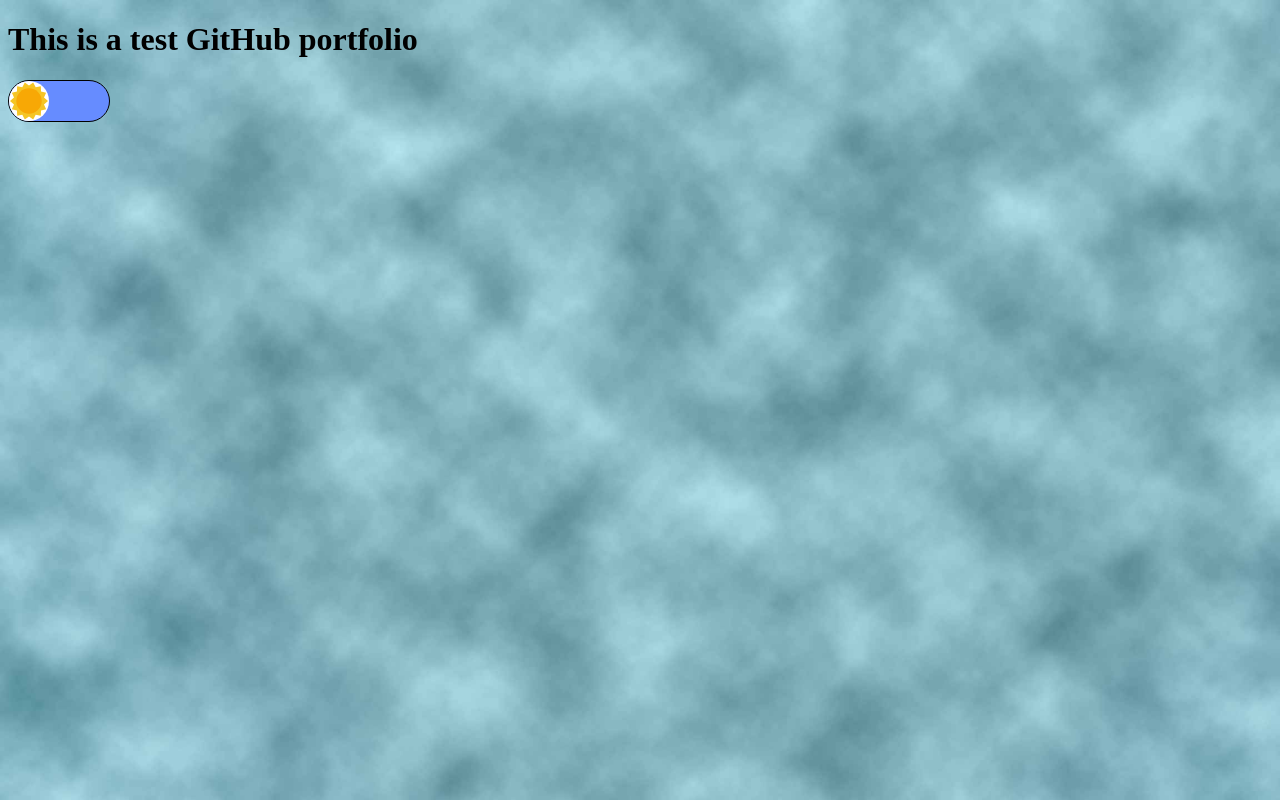
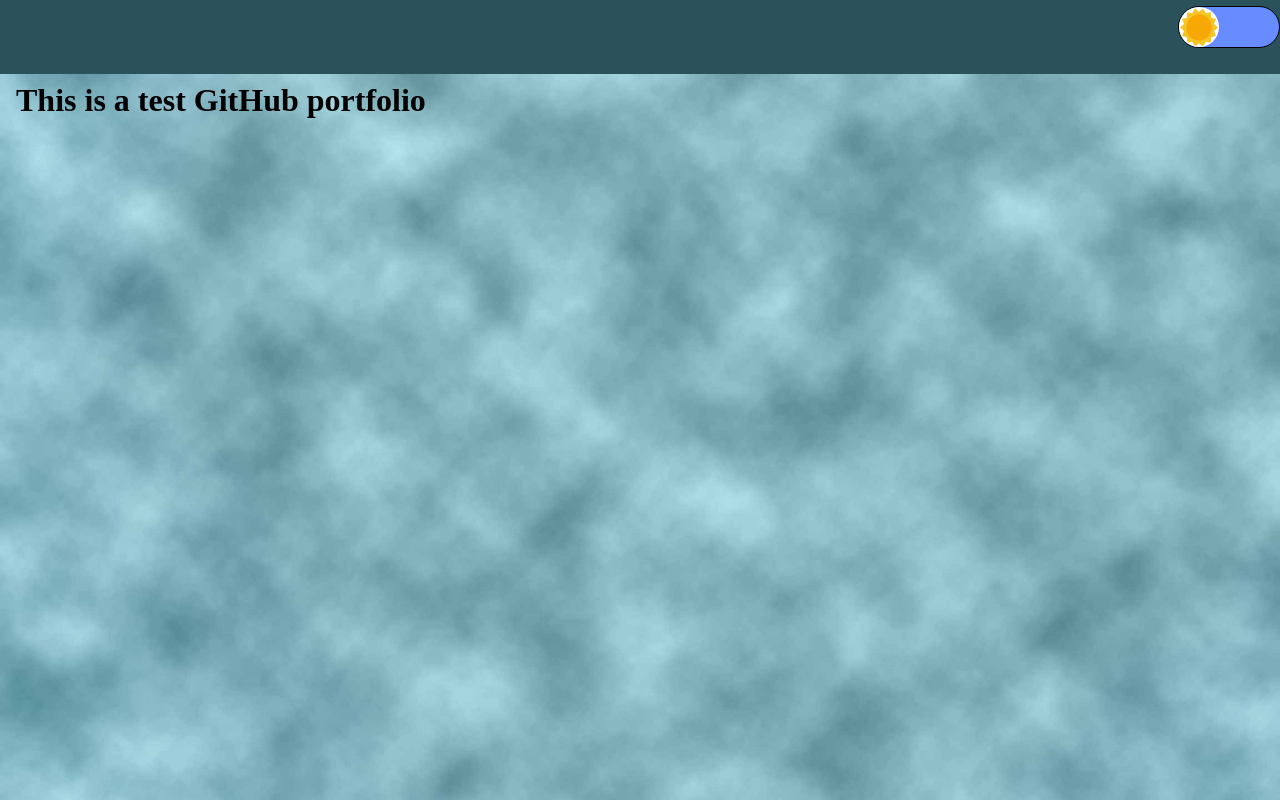
Before and after one commit to Martin-Bonchev/Martin-Bonchev.github.io, a plain HTML site: page index.html in a window 1280 px wide. Drawn offline with Linux system fonts and the light colour scheme.

Commit message:
Added top navbar
Added top navigation bar and the toggle theme button is moved in it;
Changed CSS comments for clarity;

```diff
--- a/assets/css/style.css
+++ b/assets/css/style.css
@@ -2,11 +2,22 @@ body {
     background-repeat: no-repeat;
     background-attachment: fixed;
     background-size: cover;
+    padding: 1rem;
+    padding-top: 3.8rem; /* `.navbar {height}` + `.navbar {padding-top}` + `.navbar {padding-bottom}` */
+    margin: 0;
+}
+
+.navbar {
+    position: fixed;
+    width: 100vw;
+    height: 3.8rem;
+    left: 0;
+    top: 0;
+    padding: 0.4rem 0;
+    background-color: #2B525A;
 }
 
 #theme-toggle-box {
-    display: flex;
-    align-items: center;
     width: 6.25rem;
     height: 2.5rem;
     border: 0.07rem solid black;
@@ -15,7 +26,7 @@ body {
 
 #theme-toggle-img {
     width: 2.4rem; /* Same as height */
-    height: 2.4rem; /* {theme-toggle-box height} - 2*{theme-toggle-img padding} */
+    height: 2.4rem; /* `#theme-toggle-box {height}` - 2 * `#theme-toggle-img {padding}` */
     padding: 0.05rem;
     /* border: 0.05rem solid black; */
     border-radius: 1.5rem;
@@ -24,20 +35,24 @@ body {
 }
 
 /* Utilities */
-body.bg-light-theme {
+.bg-light-theme {
     background-image: url("../images/bg_light.jpg");
 }
 
-body.bg-dark-theme {
+.bg-dark-theme {
     background-image: url("../images/bg_dark.jpg");
 }
 
 #theme-toggle-img.item-self-right {
-    margin-left: 3.75rem; /* {theme-toggle-box width} - {theme-toggle-img width} - (2 * {theme-toggle-img padding} - {theme-toggle-img border}) */
+    margin-left: 3.75rem; /* `#theme-toggle-box {width}` - `#theme-toggle-img {width}` - (2 * `#theme-toggle-img {padding}` - `#theme-toggle-img {border}`) */
 }
 
 #theme-toggle-img.item-self-left {
-    margin-left: 0rem; /* Compensates {theme-toggle-img} border's thickness */
+    margin-left: 0rem; /* Compensate `#theme-toggle-img {border-width}` */
+}
+
+.ml-auto {
+    margin-left: auto;
 }
 
 .cursor-pointer {
--- /dev/null
+++ b/assets/js/add_files.js
@@ -0,0 +1,11 @@
+function addFile(targetId, fileUrl) {
+    fetch(fileUrl)
+    .then(response => response.text())
+    .then(data => {
+        document.getElementById(targetId).innerHTML = data;
+        addToggleThemeListener();
+    })
+    .catch(error => {
+        console.error('Error loading ' + fileUrl);
+    });
+}
--- a/assets/js/toggle_buttons.js
+++ b/assets/js/navbar_buttons.js
@@ -1,9 +1,11 @@
 "use strict"
 
-var themeToggleBtn = document.getElementById("theme-toggle-img");
-themeToggleBtn.addEventListener("click", toggleTheme);
+function addToggleThemeListener() {
+    document.getElementById("theme-toggle-img").addEventListener("click", toggleTheme);
+}
 
 function toggleTheme() {
+    var themeToggleBtn = document.getElementById("theme-toggle-img")
     var img_src = document.getElementById("theme-toggle-img").src;
     var img_filename = img_src.substring(img_src.lastIndexOf('/') + 1);
 
--- a/index.html
+++ b/index.html
@@ -5,15 +5,17 @@
     <meta name="viewport" content="width=device-width, initial-scale=1.0">
     <title>Martin Bonchev's portfolio</title>
     <link rel="stylesheet" href="assets/css/style.css">
+    <script src="assets/js/add_files.js"></script>
+    <script src="assets/js/navbar_buttons.js"></script>
+
 </head>
 <body class="bg-light-theme">
+    <div id="navbar" class="navbar">
+        <script>addFile('navbar', 'navbar.html')</script> <!-- Top navigation bar -->
+    </div>
+
     <h1>This is a test GitHub portfolio</h1>
 
-    <div id="theme-toggle-box" class="bg-light-blue">
-        <img id="theme-toggle-img" class="item-self-left bg-white cursor-pointer" src="assets/images/sun.svg"/>
-    </div>
-
-    <script src="assets/js/toggle_buttons.js"></script>
     <script src="assets/js/test.js"></script>
 </body>
 </html>
--- /dev/null
+++ b/navbar.html
@@ -0,0 +1,3 @@
+<div id="theme-toggle-box" class="bg-light-blue ml-auto">
+    <img id="theme-toggle-img" class="item-self-left bg-white cursor-pointer" src="assets/images/sun.svg"/>
+</div>
```
